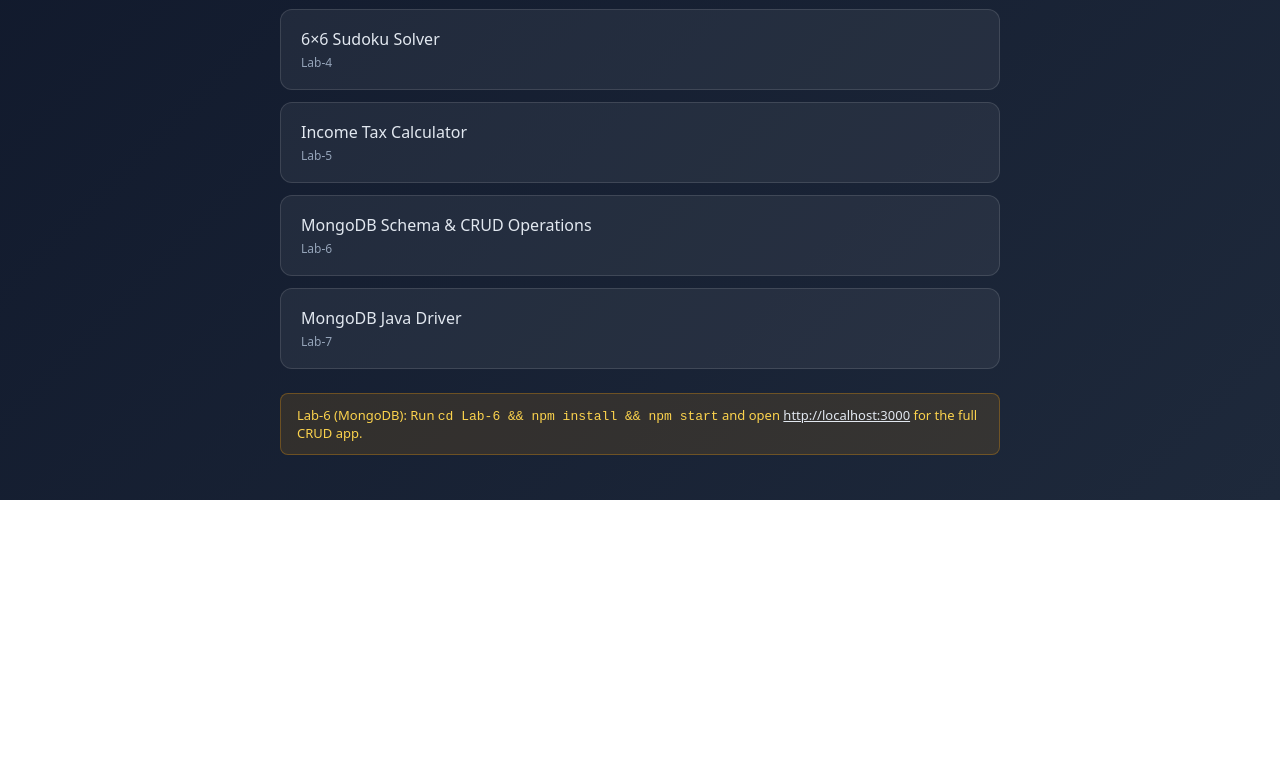
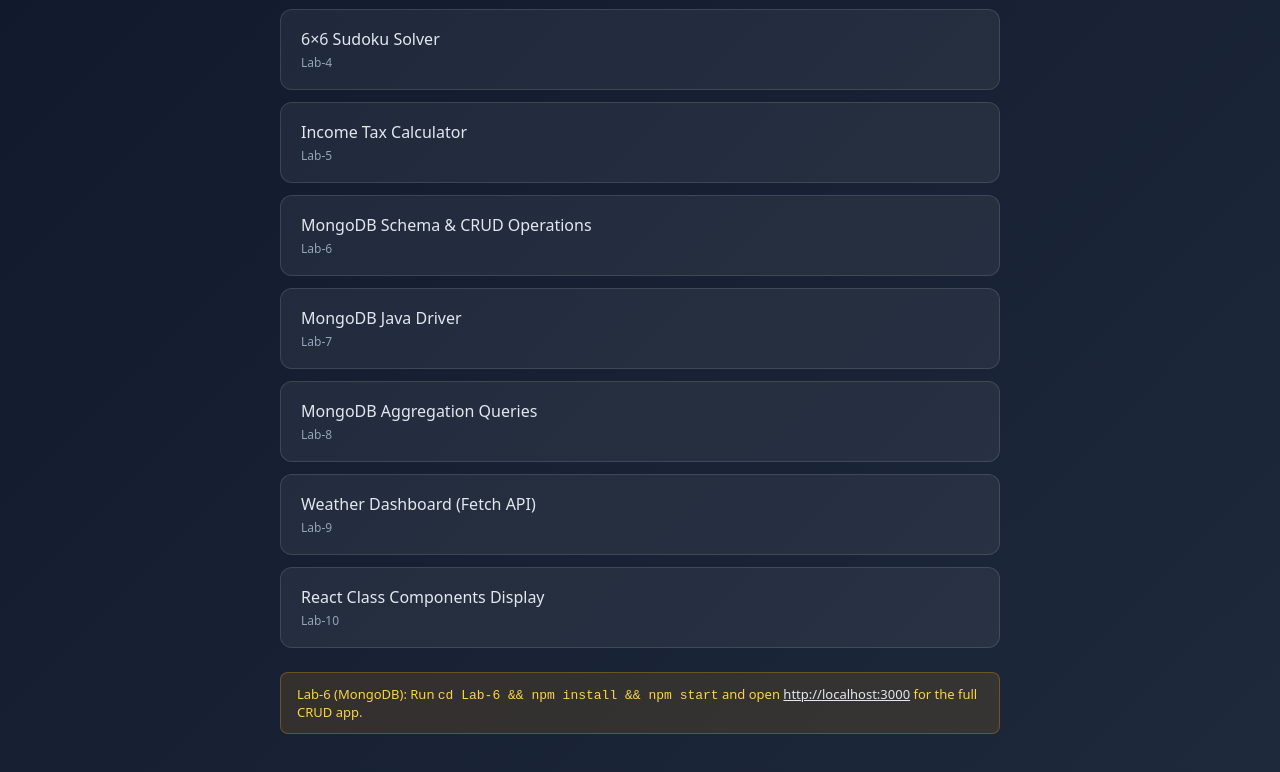
Before and after one commit to prajwal816/WT-MAIN, a plain HTML site: page index.html in a window 1280 px wide. Shown: the part 400-1172 px from the top of the page. Before the commit the page ends 900 px from the top, so only its background shows below. Drawn offline with Linux system fonts and the light colour scheme.

Commit message:
feat: add links for Lab-8, Lab-9, and Lab-10 to the index page

```diff
--- a/index.html
+++ b/index.html
@@ -89,6 +89,9 @@
       <a href="Lab-5/index.html">Income Tax Calculator<span>Lab-5</span></a>
       <a href="Lab-6/index.html">MongoDB Schema & CRUD Operations<span>Lab-6</span></a>
       <a href="Lab-7/index.html">MongoDB Java Driver<span>Lab-7</span></a>
+      <a href="Lab-8/queries.js" target="_blank">MongoDB Aggregation Queries<span>Lab-8</span></a>
+      <a href="Lab-9/weather.html">Weather Dashboard (Fetch API)<span>Lab-9</span></a>
+      <a href="Lab-10/app.html">React Class Components Display<span>Lab-10</span></a>
     </div>
 
     <p class="note">Lab-6 (MongoDB): Run <code>cd Lab-6 && npm install && npm start</code> and open <a href="http://localhost:3000" style="display:inline;padding:0;background:none;border:none;text-decoration:underline">http://localhost:3000</a> for the full CRUD app.</p>
```
